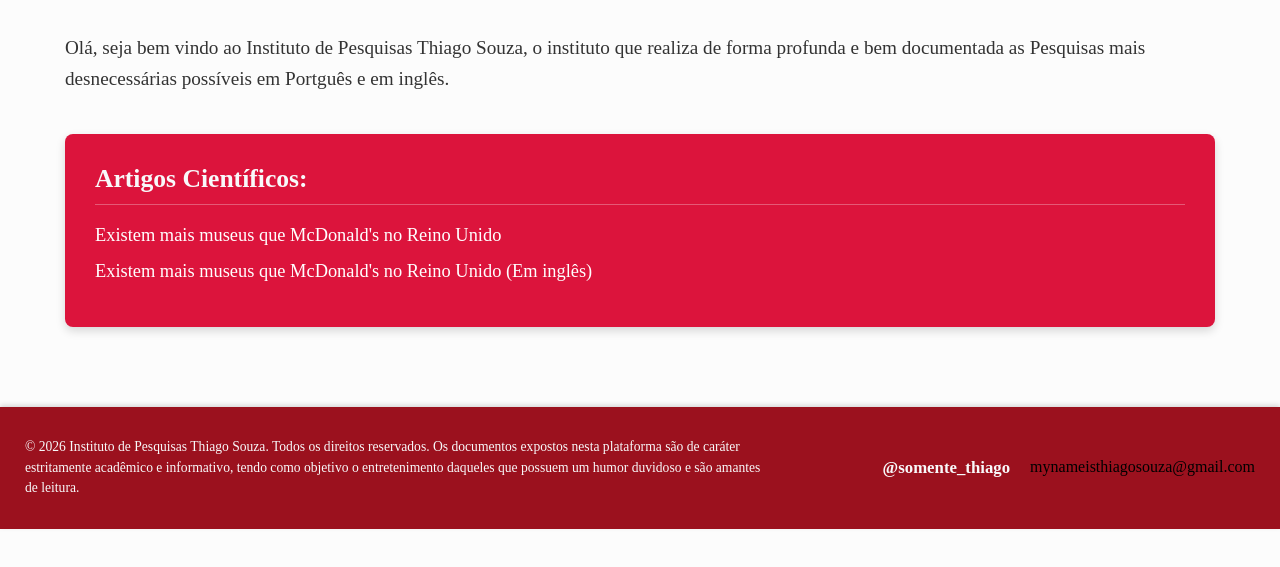
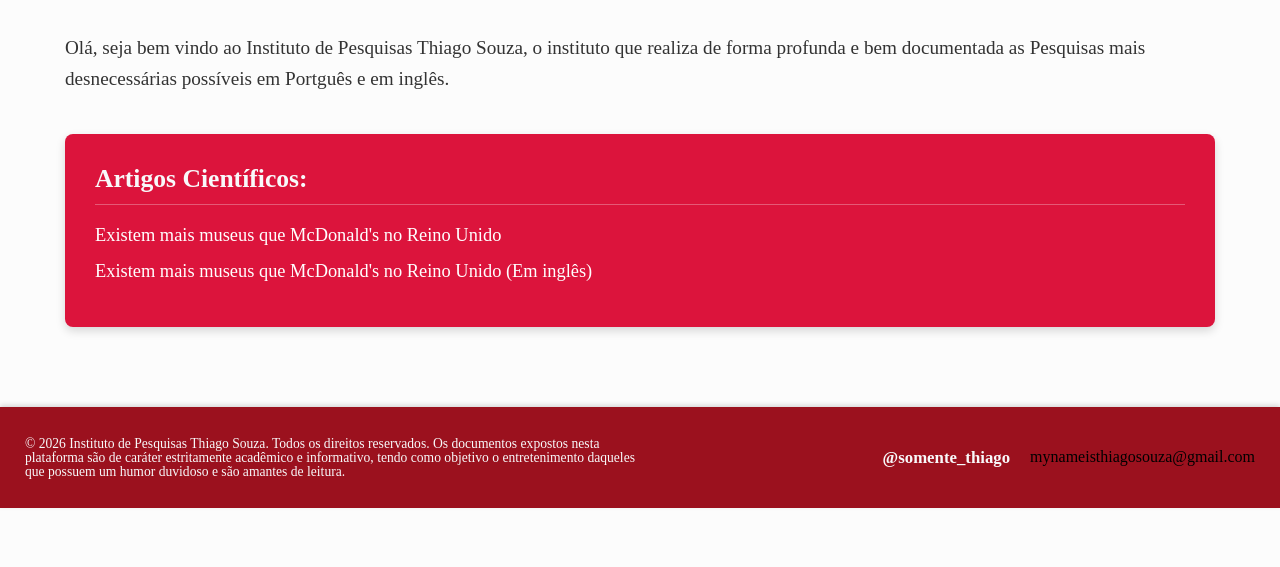
Before and after one commit to romanothiago/IPTS, a plain HTML site: page index.html in a window 1280 px wide. Shown: the part 137-704 px from the top of the page. Drawn offline with Linux system fonts and the light colour scheme.

Commit message:
Update style.css

```diff
--- a/style.css
+++ b/style.css
@@ -125,8 +125,8 @@ body {
 .rodape-texto {
     color: #F8F9FA;
     font-size: 0.85rem;
-    line-height: 1.5;
-    max-width: 60%;
+    line-height: 1;
+    max-width: 50%;
     text-align: left;
 }
 
```
